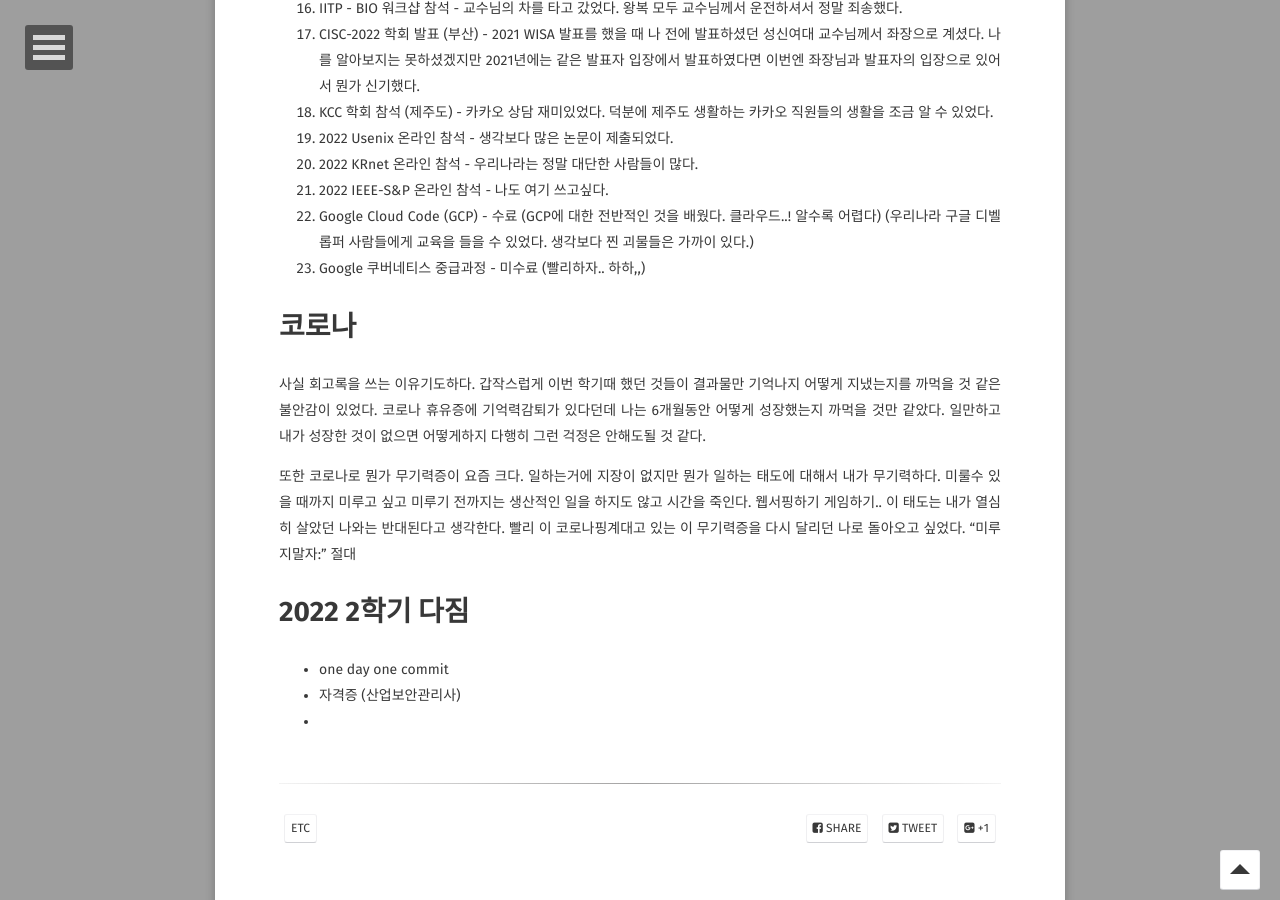
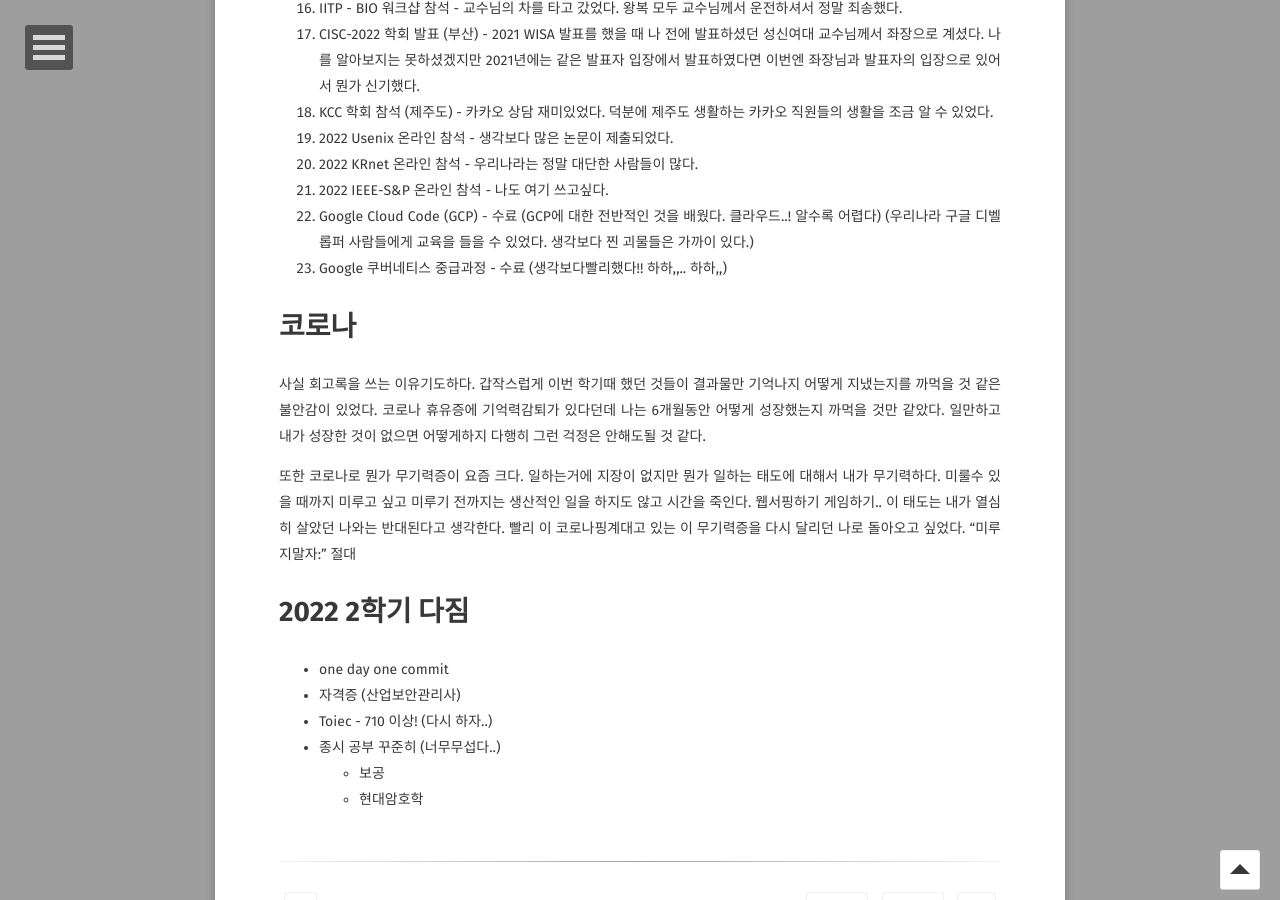
Before and after one commit to leesk212/leesk212.github.io, a Jekyll site: the page built from _posts/2022-08-27-[etc]2022년 1학기 회고록.md, in a window 1280 px wide and 900 px high, scrolled down 1112 px. Built offline with Jekyll 4.4.1, drawn with Linux system fonts in a browser that asks for light colours; some web fonts are replaced; our own code applies the rules of GitHub Pages for plain Markdown files; comment, search, counter and statistics services are not loaded.

Commit message:
Update 2022-08-27-[etc]2022년 1학기 회고록.md

```diff
--- a/_posts/2022-08-27-[etc]2022년 1학기 회고록.md
+++ b/_posts/2022-08-27-[etc]2022년 1학기 회고록.md
@@ -30,7 +30,7 @@ toc: true
 20. 2022 KRnet 온라인 참석 - 우리나라는 정말 대단한 사람들이 많다.
 21. 2022 IEEE-S&P 온라인 참석 - 나도 여기 쓰고싶다.
 22. Google Cloud Code (GCP) - 수료 (GCP에 대한 전반적인 것을 배웠다. 클라우드..! 알수록 어렵다) (우리나라 구글 디벨롭퍼 사람들에게 교육을 들을 수 있었다. 생각보다 찐 괴물들은 가까이 있다.)
-23. Google 쿠버네티스 중급과정 - 미수료 (빨리하자.. 하하,,)
+23. Google 쿠버네티스 중급과정 - 수료 (생각보다빨리했다!! 하하,,.. 하하,,)
 
 # 코로나
 사실 회고록을 쓰는 이유기도하다. 갑작스럽게 이번 학기때 했던 것들이 결과물만 기억나지 어떻게 지냈는지를 까먹을 것 같은 불안감이 있었다.
@@ -44,4 +44,7 @@ toc: true
 # 2022 2학기 다짐
 - one day one commit
 - 자격증 (산업보안관리사)
--
+- Toiec - 710 이상! (다시 하자..)
+- 종시 공부 꾸준히 (너무무섭다..)
+  - 보공
+  - 현대암호학
```
